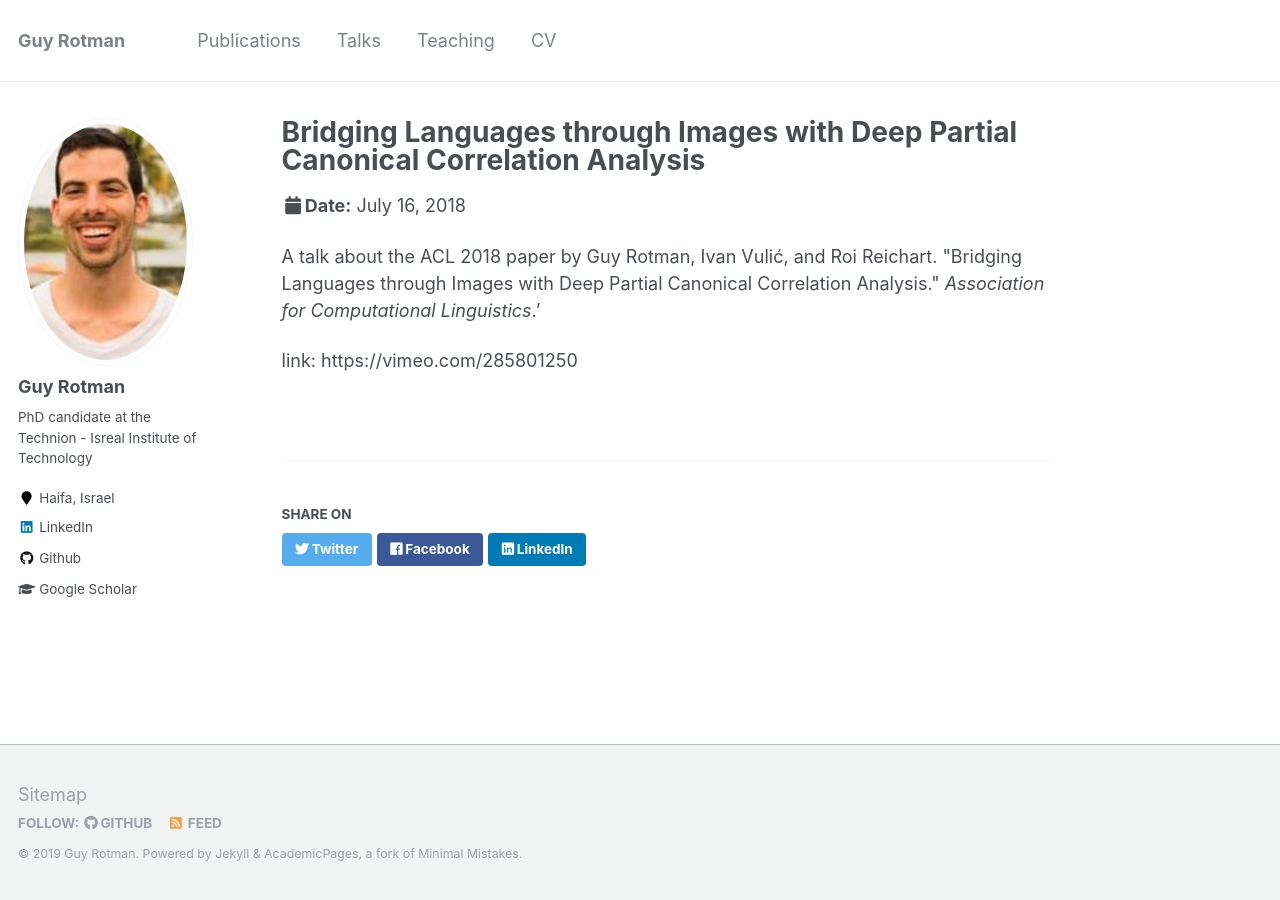
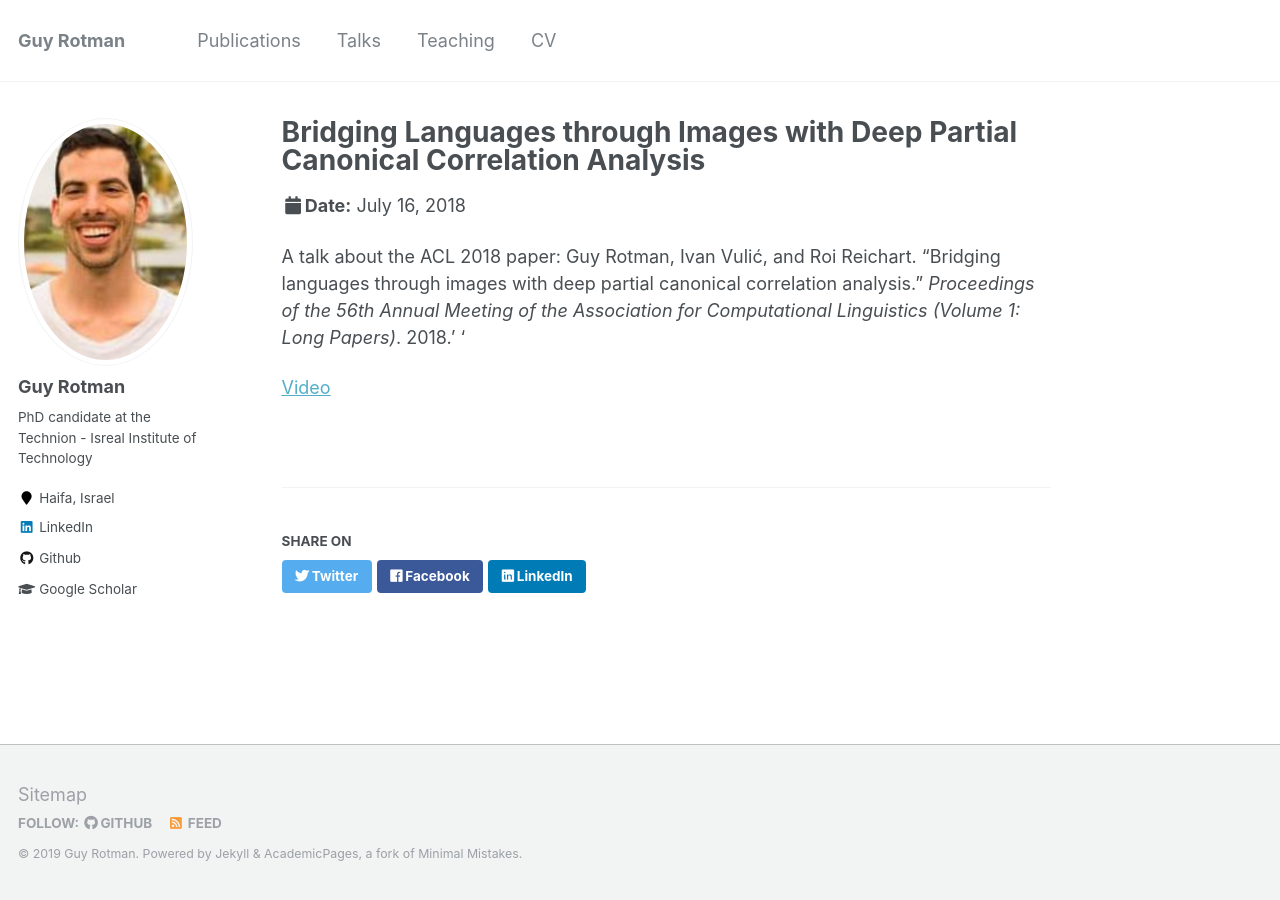
Before and after one commit to rotmanguy/rotmanguy.github.io, a Jekyll site: the page built from _talks/2018-07-16-bridging-languages-through-images.md, in a window 1280 px wide. Built offline with Jekyll 4.4.1, drawn with Linux system fonts in a browser that asks for light colours.

Commit message:
initial commit

```diff
--- a/_talks/2018-07-16-bridging-languages-through-images.md
+++ b/_talks/2018-07-16-bridging-languages-through-images.md
@@ -6,8 +6,11 @@ permalink: /talks/2018-07-16-bridging-languages-through-images
 venue: "ACL 2018"
 date: 2018-07-16
 location: "Melbourne, Australia"
+pageurl: 'https://vimeo.com/285801250'
 ---
 
-A talk about the ACL 2018 paper by Guy Rotman, Ivan Vulić, and Roi Reichart. &quot;Bridging Languages through Images with Deep Partial Canonical Correlation Analysis.&quot; <i>Association for Computational Linguistics</i>.'
+A talk about the ACL 2018 paper: Guy Rotman, Ivan Vulić, and Roi Reichart. "Bridging languages through images with deep partial canonical correlation analysis." <i>Proceedings of the 56th Annual Meeting of the Association for Computational Linguistics (Volume 1: Long Papers)</i>. 2018.'
+'
 
-link: https://vimeo.com/285801250
+<a href='https://vimeo.com/285801250'>Video</a>
+&nbsp;
```
